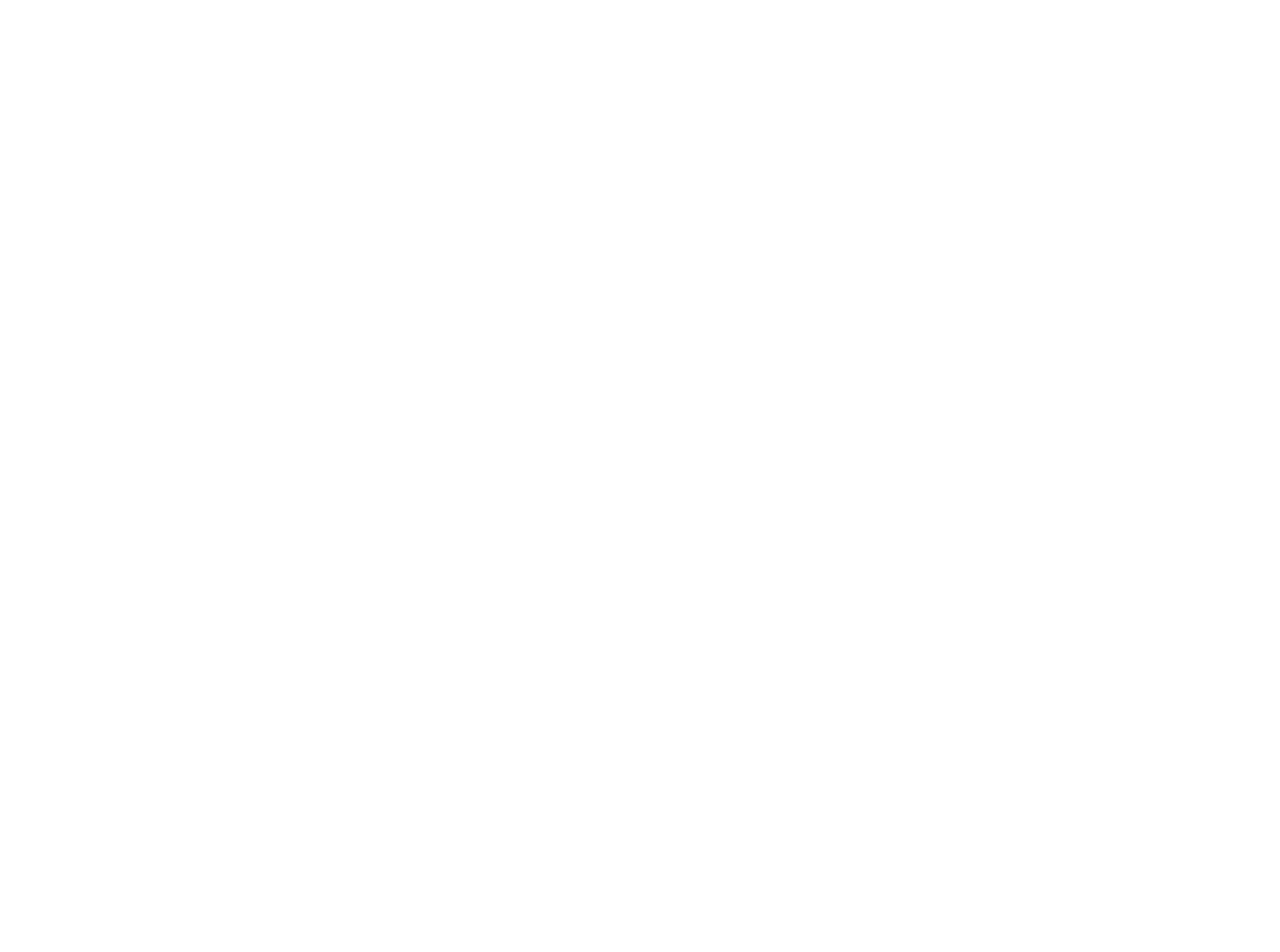
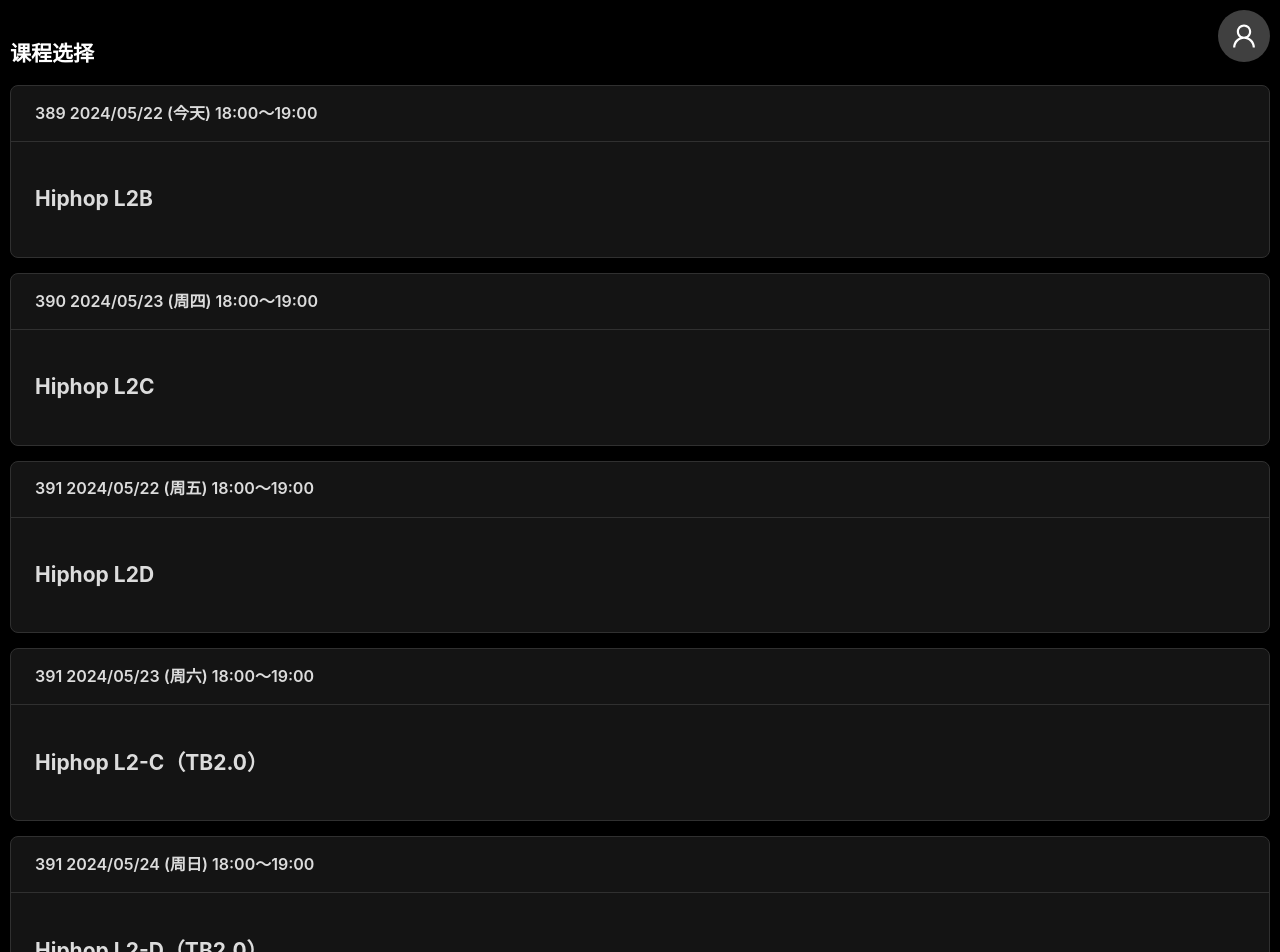
Before and after one commit to D1ngZhenPearl/mirror, a React (Create React App) app: page /course in a window 1280 px wide. Before the commit this address had no page. Shown: the top 952 px of the page. Before the commit the page ends 800 px from the top, so only its background shows below. Built offline with nearby package versions, Linux system fonts and the light colour scheme.

Commit message:
20240522

```diff
--- a/package.json
+++ b/package.json
@@ -16,6 +16,7 @@
     "antd": "^5.17.2",
     "react": "^18.3.1",
     "react-dom": "^18.3.1",
+    "react-full-screen": "^1.1.1",
     "react-router-dom": "^6.23.1",
     "react-scripts": "5.0.1",
     "typescript": "^4.9.5",
--- a/src/App.tsx
+++ b/src/App.tsx
@@ -4,6 +4,8 @@
 import Audio from './pages/Audio';
 import Login from "./pages/Login";
 import Class from "./pages/Class";
+import Course from "./pages/Course";
+import Gather from "./pages/Gather";
 
 const App: React.FC = () => {
     return (
@@ -11,6 +13,8 @@
             <Routes>
                 <Route path="/" element={<Login/>}/>
                 <Route path="/class" element={<Class/>}/>
+                <Route path="/course" element={<Course/>}/>
+                <Route path="/gather" element={<Gather/>}/>
                 <Route path="/video" element={<Video/>}/>
                 <Route path="/audio" element={<Audio/>}/>
             </Routes>
--- a/src/pages/Class.tsx
+++ b/src/pages/Class.tsx
@@ -6,8 +6,8 @@
 
 const Class: React.FC = () => {
     const navigate = useNavigate();
-    const handleVideo = () => {
-        navigate('/video') // replace '/some/path' with your desired path
+    const handleCourse = () => {
+        navigate('/course') // replace '/some/path' with your desired path
     };
     return (
         <ConfigProvider theme={{algorithm: theme.darkAlgorithm}}>
@@ -16,17 +16,18 @@
             />
             <Layout
                 style={{
-                    height: "100vh", width: "100%", background: '#000',
+                    minHeight: "100vh",
+                    width: "100%", background: '#000',
                     paddingTop: '20px',
                     paddingLeft: '10px',
                     paddingRight: '10px',
                 }}
             >
                 <h2 style={{color: '#fff'}}>班级选择</h2>
-                <Card onClick={handleVideo} style={{width: '100%', marginBottom: '15px'}}>
+                <Card onClick={handleCourse} style={{width: '100%', marginBottom: '15px'}}>
                     <h2>霹雳舞将江北校区 - 王老师测评课</h2>
                 </Card>
-                <Card onClick={handleVideo} style={{width: '100%'}}>
+                <Card onClick={handleCourse} style={{width: '100%'}}>
                     <h2>霹雳舞将江北校区 -  一对一私教</h2>
                 </Card>
             </Layout>
--- /dev/null
+++ b/src/pages/Course.tsx
@@ -0,0 +1,48 @@
+import {Avatar, Card, ConfigProvider, Layout, theme} from "antd";
+import {Content, Footer, Header} from "antd/es/layout/layout";
+import React from "react";
+import {UserOutlined} from "@ant-design/icons";
+import {useNavigate} from "react-router-dom";
+
+const Course: React.FC = () => {
+    const navigate = useNavigate();
+    const handleGather = () => {
+        navigate('/gather') // replace '/some/path' with your desired path
+    };
+    return (
+        <ConfigProvider theme={{algorithm: theme.darkAlgorithm}}>
+            <Avatar size={52} icon={<UserOutlined/>}
+                    style={{position: 'absolute', right: '10px', top: '10px'}}
+            />
+            <Layout
+                style={{
+                    minHeight: "100vh", width: "100%", background: '#000',
+                    paddingTop: '20px',
+                    paddingLeft: '10px',
+                    paddingRight: '10px',
+                }}
+            >
+                <h2 style={{color: '#fff'}}>课程选择</h2>
+                <Card onClick={handleGather} title="389 2024/05/22 (今天) 18:00～19:00" style={{width: '100%', marginBottom: '15px'}}>
+                    <h2>Hiphop L2B</h2>
+                </Card>
+                <Card onClick={handleGather} title="390 2024/05/23 (周四) 18:00～19:00" style={{width: '100%', marginBottom: '15px'}}>
+                    <h2>Hiphop L2C</h2>
+                </Card>
+                <Card onClick={handleGather} title="391 2024/05/22 (周五) 18:00～19:00" style={{width: '100%', marginBottom: '15px'}}>
+                    <h2>Hiphop L2D</h2>
+                </Card>
+                <Card onClick={handleGather} title="391 2024/05/23 (周六) 18:00～19:00" style={{width: '100%', marginBottom: '15px'}}>
+                    <h2>Hiphop L2-C（TB2.0）</h2>
+                </Card>
+                <Card onClick={handleGather} title="391 2024/05/24 (周日) 18:00～19:00" style={{width: '100%', marginBottom: '15px'}}>
+                    <h2>Hiphop L2-D（TB2.0）</h2>
+                </Card>
+                <Card onClick={handleGather} title="391 2024/05/25 (周一) 18:00～19:00" style={{width: '100%', marginBottom: '15px'}}>
+                    <h2>Hiphop L2-B（TB2.0）</h2>
+                </Card>
+            </Layout>
+        </ConfigProvider>
+    )
+}
+export default Course
--- /dev/null
+++ b/src/pages/Gather.tsx
@@ -0,0 +1,21 @@
+import React, {useRef, useState} from "react";
+import {useNavigate} from "react-router-dom";
+
+const Gather: React.FC = () => {
+    const navigate = useNavigate();
+    const handleVideo = () => {
+        navigate('/video') // replace '/some/path' with your desired path
+    };
+    const videoSrc = 'https://robin-store.oss-cn-shanghai.aliyuncs.com/video/01.mov'
+    const videoRef = useRef<HTMLVideoElement>(null);
+    return (
+        <div>
+            <video width='100%' height="700px" ref={videoRef} controls autoPlay onClick={handleVideo}>
+                <source src={videoSrc} type="application/x-mpegURL"/>
+                Your browser does not support the video tag.
+            </video>
+        </div>
+    )
+}
+
+export default Gather;
--- a/src/pages/Login.tsx
+++ b/src/pages/Login.tsx
@@ -2,18 +2,33 @@
     LoginFormPage,
 } from '@ant-design/pro-components';
 import {useNavigate} from 'react-router-dom';
+import {FullscreenExitOutlined, FullscreenOutlined} from "@ant-design/icons";
+import {Button} from "antd";
+import {useEffect, useState} from "react";
+import {FullScreen, useFullScreenHandle} from "react-full-screen";
 
 const Login: React.FC = () => {
+    const handle = useFullScreenHandle();
+    const [fullScreen, setFullScreen] = useState(false);
+
     const navigate = useNavigate();
     const handleLogin = () => {
         navigate('/class') // replace '/some/path' with your desired path
     };
     return (
+        <FullScreen handle={handle}>
             <div
                 style={{
                     backgroundColor: 'white', height: '100vh',
                 }}
             >
+                <Button
+                    type="text"
+                    onClick={handle.enter}
+                >
+                    <FullscreenExitOutlined/>
+                </Button>
+
                 <LoginFormPage
                     backgroundImageUrl="https://mdn.alipayobjects.com/huamei_gcee1x/afts/img/A*y0ZTS6WLwvgAAAAAAAAAAAAADml6AQ/fmt.webp"
                     logo="https://robin-store.oss-cn-shanghai.aliyuncs.com/boomteam/boomteam_logo.jpg"
@@ -26,6 +41,7 @@
                 >
                 </LoginFormPage>
             </div>
+        </FullScreen>
 
     )
 }
--- a/src/pages/Video.tsx
+++ b/src/pages/Video.tsx
@@ -29,7 +29,9 @@
         }
     };
     return (
-        <div>
+        <div  style={{
+            width: "100%", background: '#000',
+        }}>
             <FloatButton
                 onClick={() => setOpen(true)}
                 shape="square"
@@ -61,7 +63,7 @@
                     回到首页
                 </Button>
             </Drawer>
-            <video width='100%' ref={videoRef} controls>
+            <video width='100%' height="700px" ref={videoRef} controls>
                 <source src={videoSrc} type="application/x-mpegURL"/>
                 Your browser does not support the video tag.
             </video>
```
Lines whose indentation alone changed are shown as unchanged.
